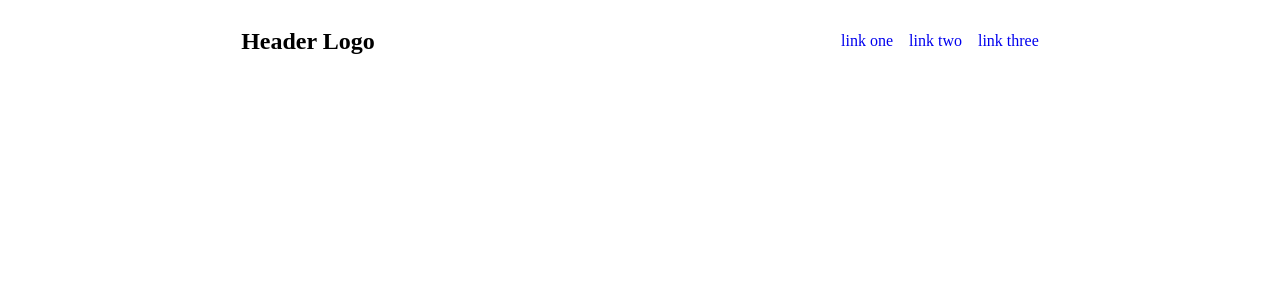
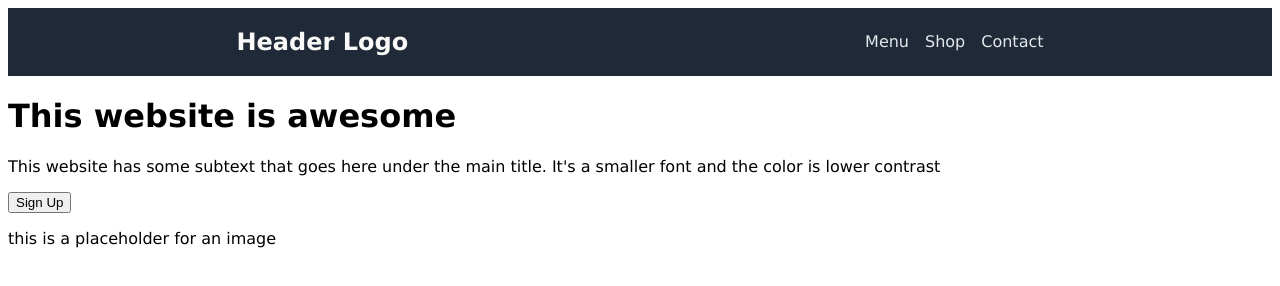
Before and after one commit to nronzel/odinprojects, a plain HTML site: page landing-page/index.html in a window 1280 px wide. Drawn offline with Linux system fonts and the light colour scheme.

Commit message:
header and hero completed and in place.

```diff
--- a/landing-page/index.html
+++ b/landing-page/index.html
@@ -11,10 +11,20 @@
         <header>
             <h2 class="logo">Header Logo</h2>
             <ul class="header-menu">
-                <li><a href="#">link one</a></li>
-                <li><a href="#">link two</a></li>
-                <li><a href="#">link three</a></li>
+                <li><a href="#">Menu</a></li>
+                <li><a href="#">Shop</a></li>
+                <li><a href="#">Contact</a></li>
             </ul>
         </header>
+        <div class="hero">
+            <div class="hero-left">
+                <h1>This website is  awesome</h1>
+                <p>This website has some subtext that goes here under the main title. It's a smaller font and the color is lower contrast</p>
+                <button value="Sign up" href="#">Sign Up</button>
+            </div>
+            <div class="hero-right">
+                <p>this is a placeholder for an image</p>
+            </div>
+        </div>
     </body>
 </html>
--- a/landing-page/style.css
+++ b/landing-page/style.css
@@ -1,12 +1,13 @@
-@root {
+:root {
     --dark-blue: #1f2937;
-    --text-white: #f9faf8
-    --secondary: #e5e7eb;
+    --white: #f9faf8;
+    --grey: #e5e7eb;
     --button-color: #3883F6;
 }
 
 html {
     box-sizing: border-box;
+    font-family: 'Lucida Sans', 'Lucida Sans Regular', 'Lucida Grande', 'Lucida Sans Unicode', Geneva, Verdana, sans-serif;
 }
 
 *,
@@ -19,6 +20,7 @@ ul {
     margin: 0;
     padding: 0;
     list-style: none;
+
 }
 
 li {
@@ -27,7 +29,7 @@ li {
 
 a {
     text-decoration: none;
-
+    color: var(--grey);
 }
 
 body {
@@ -38,6 +40,7 @@ body {
 header {
     display:flex;
     justify-content: space-around;
+    background-color: var(--dark-blue);
 }
 
 .header-menu {
@@ -45,3 +48,8 @@ header {
     gap: 16px;
     align-items: center;
 }
+
+.logo {
+    font-size: 24px;
+    color: #f9faf8;
+}
```
